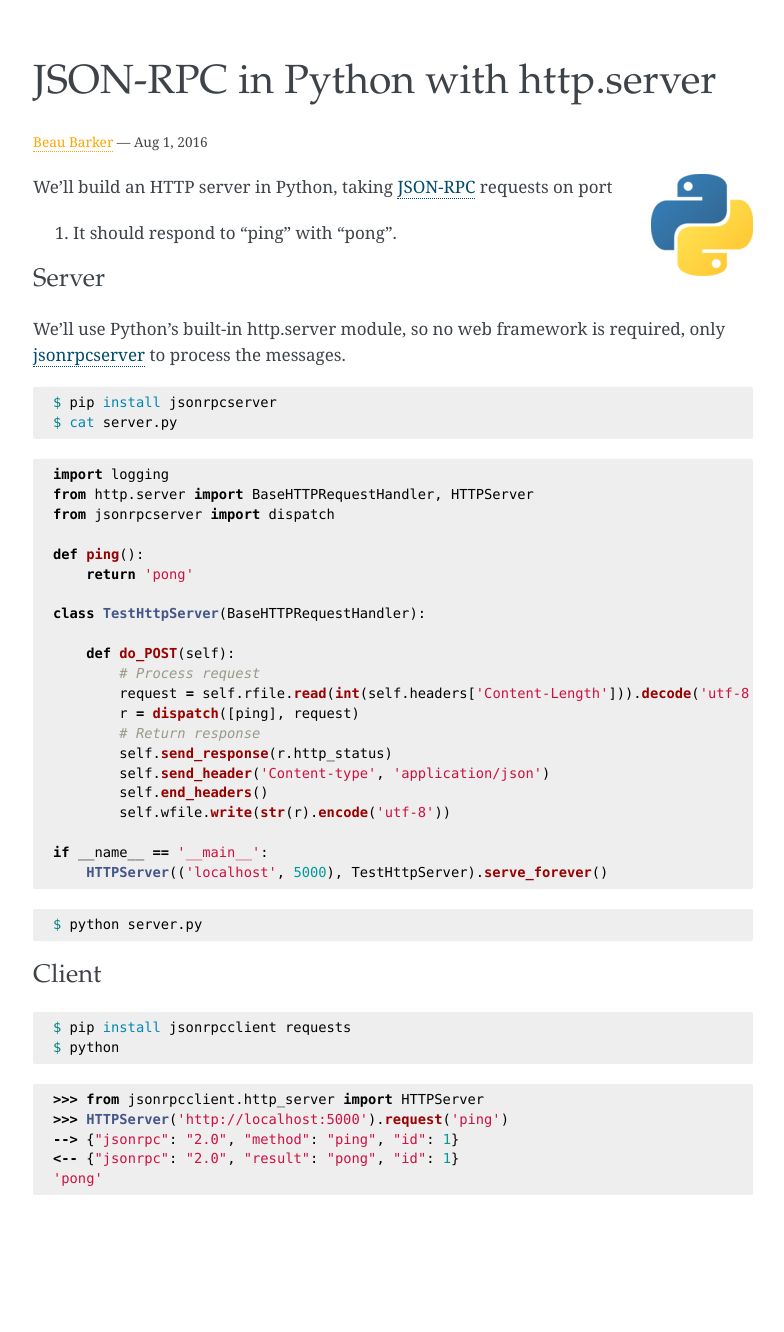
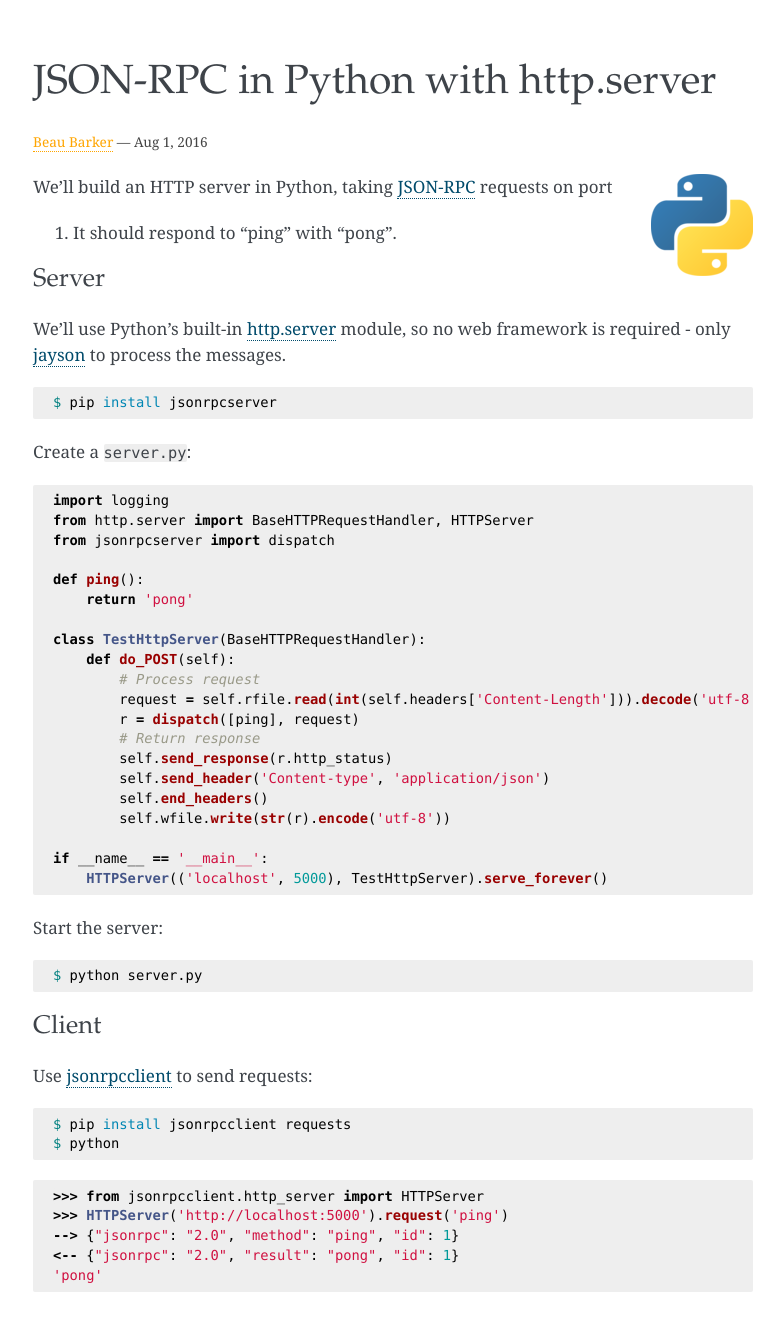
Before and after one commit to explodinglabs/explodinglabs.github.io, a Jekyll site: the page built from _jsonrpc/httpserver.markdown, in a window 1280 px wide. Shown: the whole page, without its empty margins (247-1031 px from the left). Built offline with Jekyll 4.4.1, drawn with Linux system fonts in a browser that asks for light colours; comment, search, counter and statistics services are not loaded; before the commit the page ends 1235 px from its top, so only the background shows below that.

Commit message:
More user-friendly json-rpc articles

````diff
--- a/_jsonrpc/httpserver.markdown
+++ b/_jsonrpc/httpserver.markdown
@@ -15,15 +15,17 @@ We'll build an HTTP server in Python, taking
 
 Server
 ======
-
-We'll use Python's built-in http.server module, so no web framework is
-required, only [jsonrpcserver](https://jsonrpcserver.readthedocs.io/en/latest/)
-to process the messages.
+We'll use Python's built-in
+[http.server](https://docs.python.org/3/library/http.server.html) module, so no
+web framework is required - only
+[jayson](https://jsonrpcserver.readthedocs.io/en/latest/) to process the
+messages.
 
 ```shell
 $ pip install jsonrpcserver
-$ cat server.py
 ```
+Create a `server.py`:
+
 ```python
 import logging
 from http.server import BaseHTTPRequestHandler, HTTPServer
@@ -33,7 +35,6 @@ def ping():
     return 'pong'
 
 class TestHttpServer(BaseHTTPRequestHandler):
-
     def do_POST(self):
         # Process request
         request = self.rfile.read(int(self.headers['Content-Length'])).decode('utf-8')
@@ -47,12 +48,16 @@ class TestHttpServer(BaseHTTPRequestHandler):
 if __name__ == '__main__':
     HTTPServer(('localhost', 5000), TestHttpServer).serve_forever()
 ```
+Start the server:
+
 ```shell
 $ python server.py
 ```
 
 Client
 ======
+
+Use [jsonrpcclient](http://jsonrpcclient.readthedocs.io/) to send requests:
 
 ``` shell
 $ pip install jsonrpcclient requests
````
Also changed, not shown: _jsonrpc/flask.markdown (+7 -1 lines), _jsonrpc/node.markdown (+7 -2 lines), _jsonrpc/pyzmq.markdown (+7 -1 lines), _jsonrpc/socketio.markdown (+8 -4 lines), _jsonrpc/werkzeug.markdown (+7 -1 lines).
